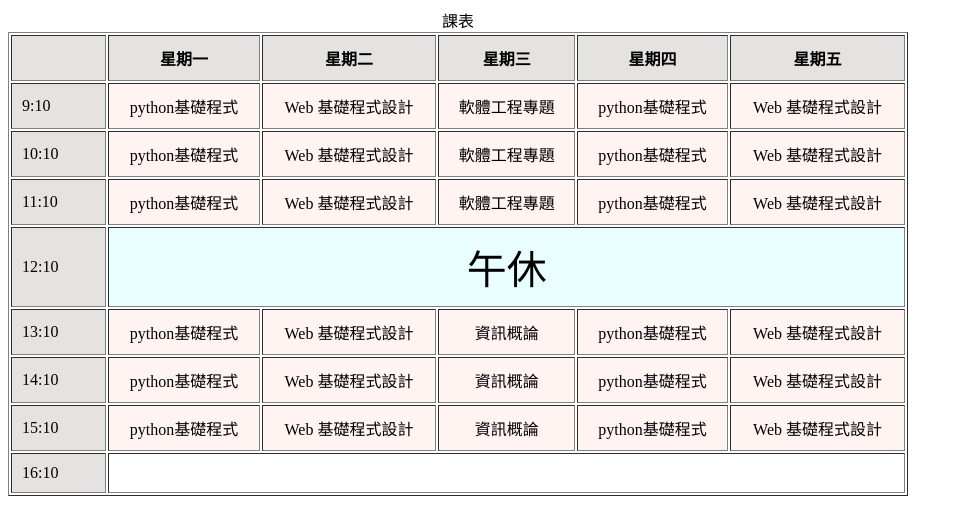
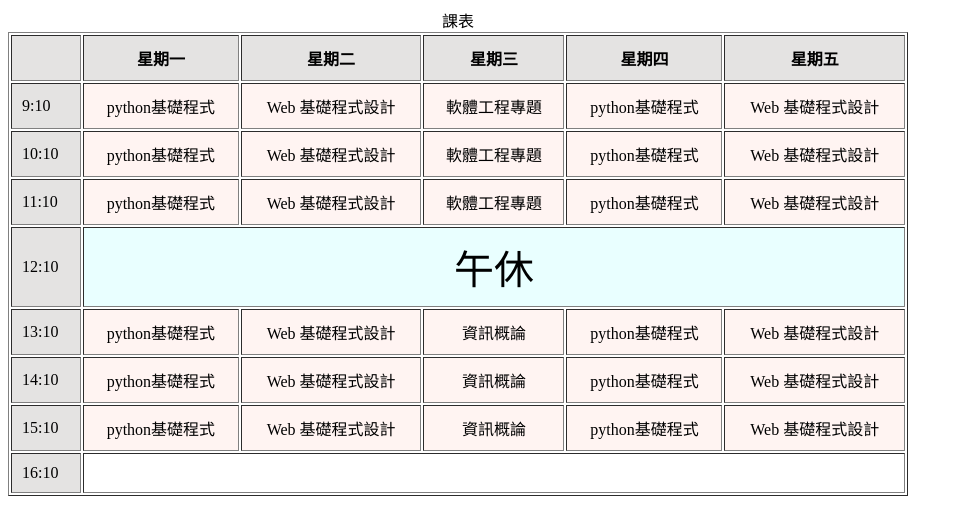
Before and after one commit to minliu10/web, a plain HTML site: page Lab/Lab_02.html in a window 1280 px wide. Shown: the whole page, without its empty margins (0-963 px from the left). Drawn offline with Linux system fonts and the light colour scheme.

Commit message:
update width

```diff
--- a/Lab/Lab_02.html
+++ b/Lab/Lab_02.html
@@ -7,8 +7,6 @@
 </head>
 
 <body>
-
-
 
     <table border="1" width="900" height="200" cellpadding="10">
         <caption>課表</caption>
@@ -21,7 +19,7 @@
             <th>星期五</th>
         </tr>
         <tr>
-            <td style="background-color: rgba(226, 225, 224, 0.925);">9:10&emsp;&emsp;</td>
+            <td style="background-color: rgba(226, 225, 224, 0.925);">9:10</td>
             <td align="center" style="background-color: rgb(255, 244, 242);">python基礎程式</td>
             <td align="center" style="background-color: rgb(255, 244, 242);">Web 基礎程式設計</td>
             <td align="center" style="background-color: rgb(255, 244, 242);">軟體工程專題</td>
@@ -30,7 +28,7 @@
         </tr>
         <tr>
             <td style="background-color: rgba(226, 225, 224, 0.925);">10:10</td>
-            <td align="center" style="background-color: rgb(255, 244, 242);">python基礎程式</td>
+            <td align="center" style="background-color: rgb(255, 244, 242);" >python基礎程式</td>
             <td align="center" style="background-color: rgb(255, 244, 242);">Web 基礎程式設計</td>
             <td align="center" style="background-color: rgb(255, 244, 242);">軟體工程專題</td>
             <td align="center" style="background-color: rgb(255, 244, 242);">python基礎程式</td>
```
